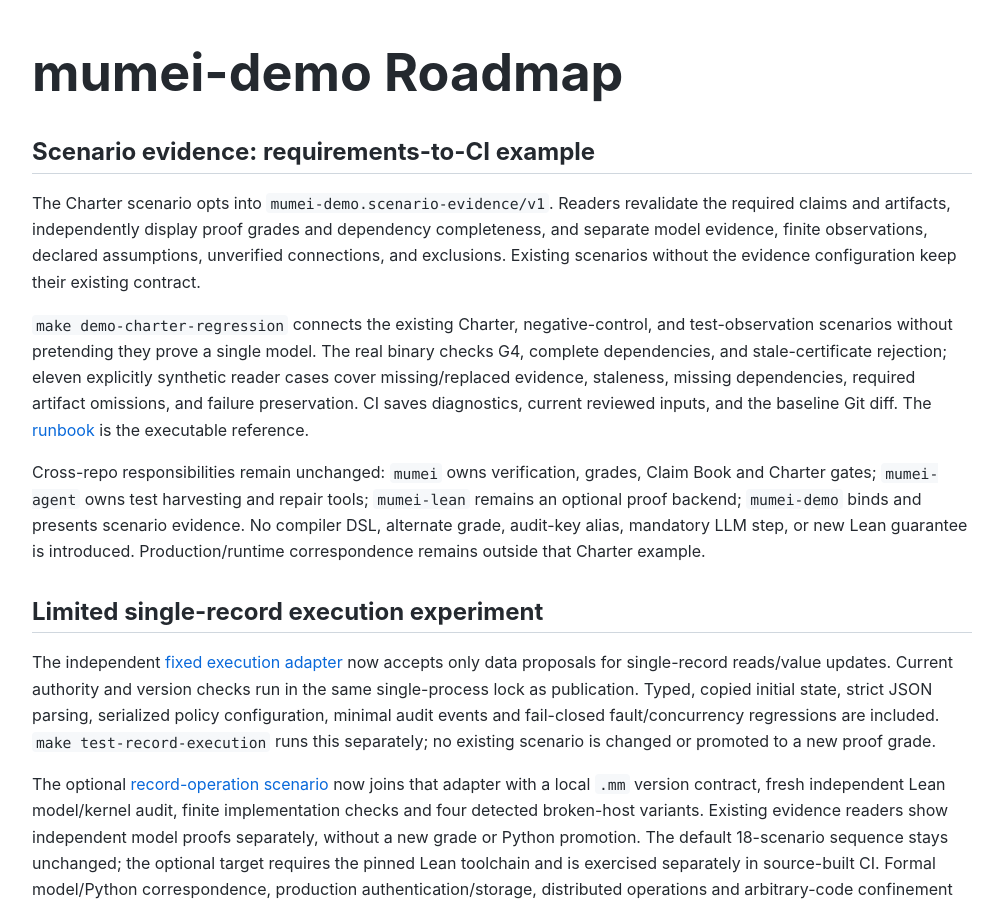
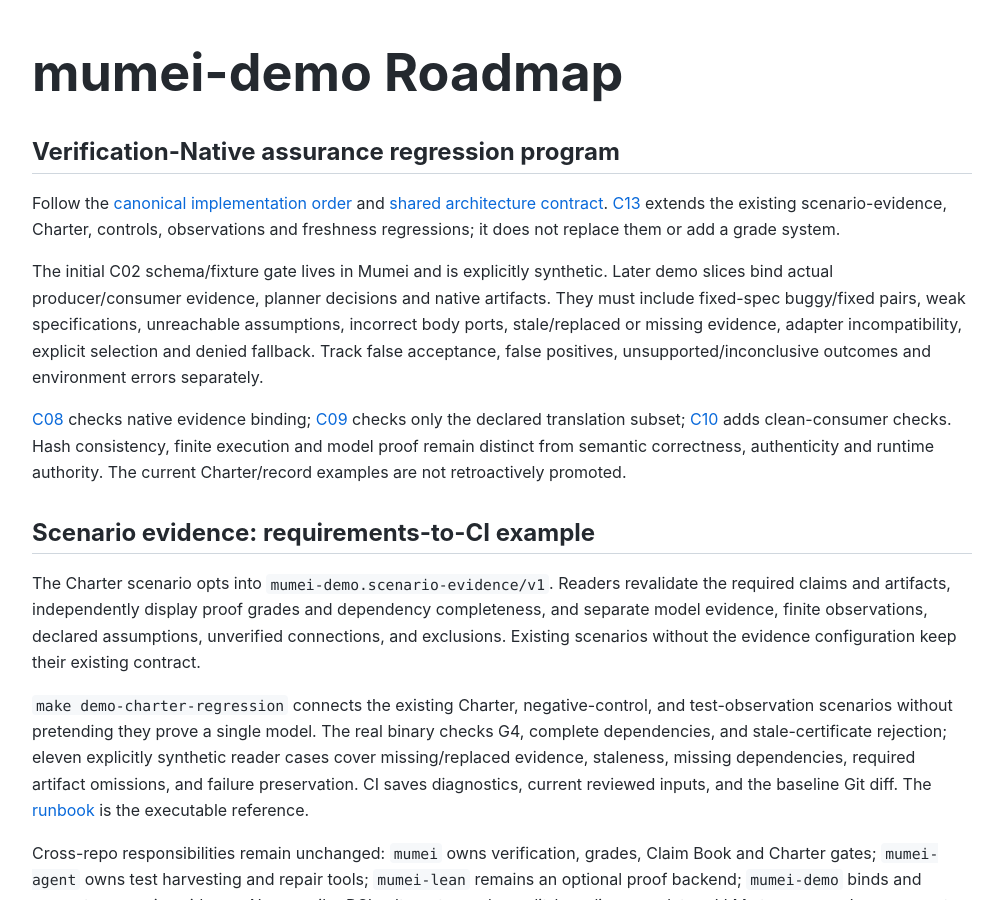
Before and after one commit to mumei-lang/mumei-demo, a Jekyll site: the page built from docs/ROADMAP.md, in a window 1280 px wide and 900 px high. Shown: the whole window, without its empty margins (138-1136 px from the left). Built offline with Jekyll 4.4.1, drawn with Linux system fonts in a browser that asks for light colours; our own code applies the rules of GitHub Pages for plain Markdown files.

Commit message:
Align Verification-Native responsibilities and follow-ups
Co-Authored-By: Devin AI <158243242+devin-ai-integration[bot]@users.noreply.github.com>

```diff
--- a/docs/ROADMAP.md
+++ b/docs/ROADMAP.md
@@ -1,4 +1,27 @@
 # mumei-demo Roadmap
+
+## Verification-Native assurance regression program
+
+Follow the [canonical implementation order](https://github.com/mumei-lang/mumei/blob/develop/docs/CROSS_PROJECT_ROADMAP.md#verification-native-program-ordered-implementation)
+and [shared architecture contract](https://github.com/mumei-lang/mumei/blob/develop/docs/VERIFICATION_NATIVE.md).
+[C13](https://github.com/mumei-lang/mumei-demo/issues/118) extends the existing
+scenario-evidence, Charter, controls, observations and freshness regressions;
+it does not replace them or add a grade system.
+
+The initial C02 schema/fixture gate lives in Mumei and is explicitly synthetic.
+Later demo slices bind actual producer/consumer evidence, planner decisions
+and native artifacts. They must include fixed-spec buggy/fixed pairs, weak
+specifications, unreachable assumptions, incorrect body ports, stale/replaced
+or missing evidence, adapter incompatibility, explicit selection and denied
+fallback. Track false acceptance, false positives, unsupported/inconclusive
+outcomes and environment errors separately.
+
+[C08](https://github.com/mumei-lang/mumei/issues/788) checks native evidence
+binding; [C09](https://github.com/mumei-lang/mumei/issues/789) checks only the
+declared translation subset; [C10](https://github.com/mumei-lang/mumei/issues/790)
+adds clean-consumer checks. Hash consistency, finite execution and model proof
+remain distinct from semantic correctness, authenticity and runtime authority.
+The current Charter/record examples are not retroactively promoted.
 
 ## Scenario evidence: requirements-to-CI example
 
```
